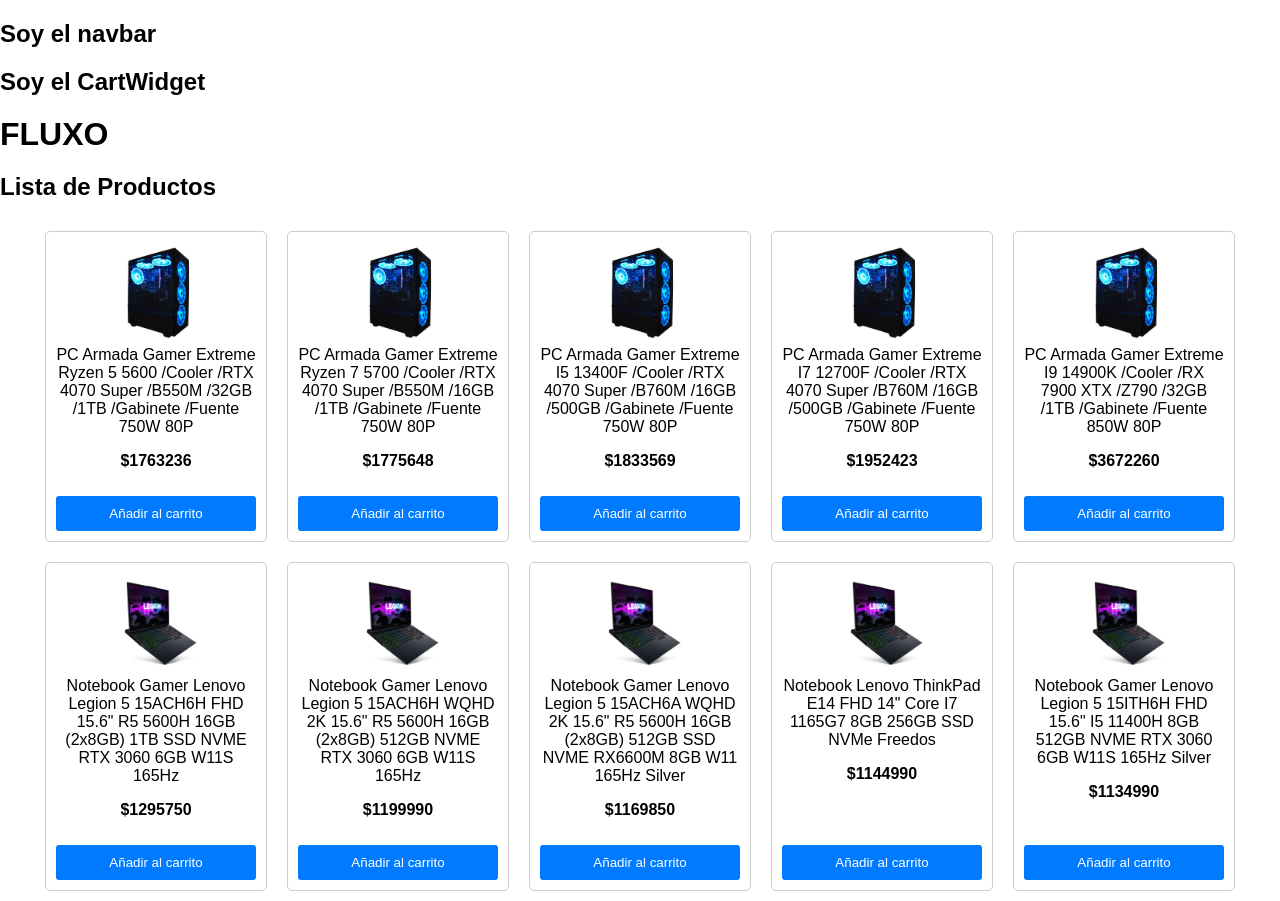
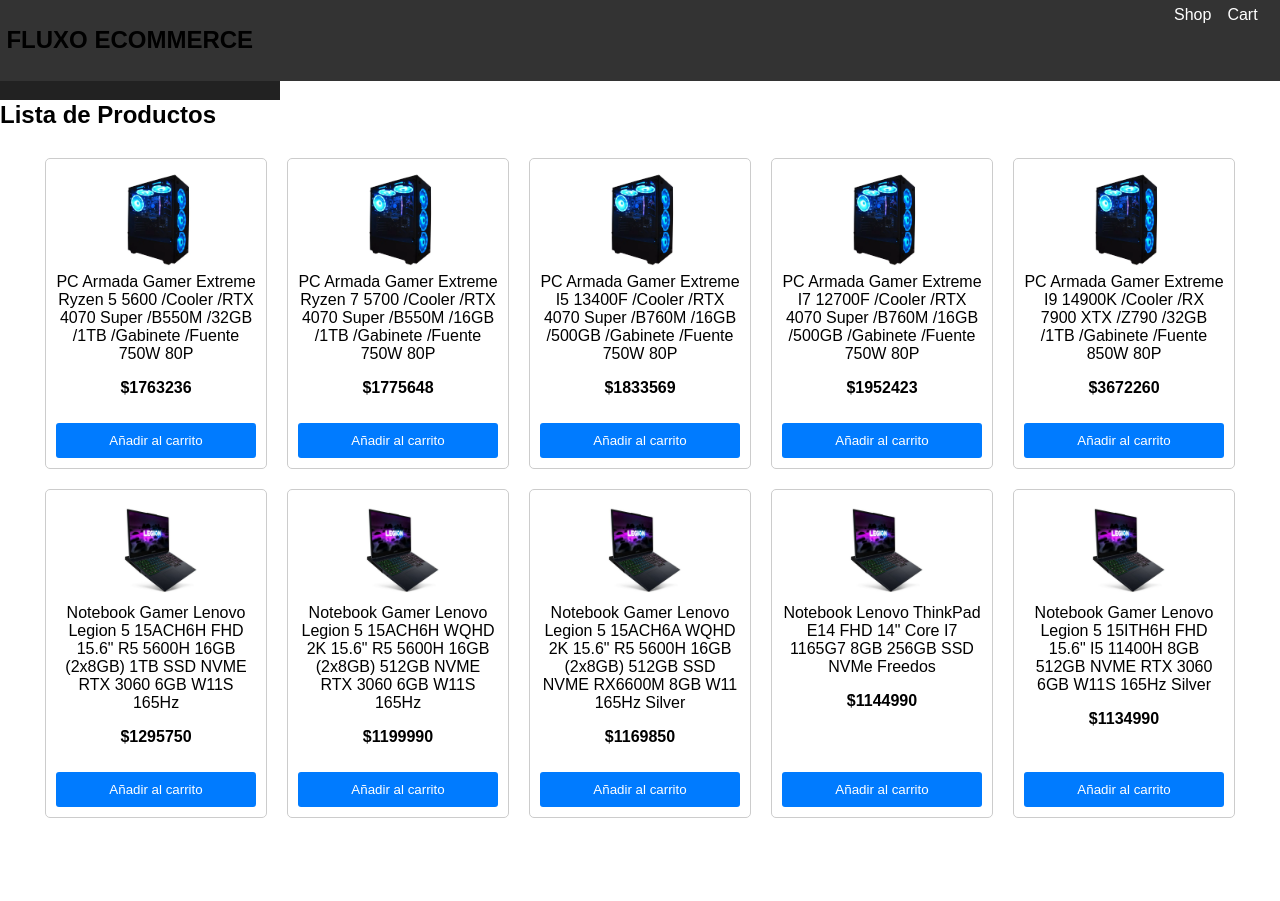
Before and after one commit to GEcheverria93/CreaTuLanding1-Echeverria, a React (Vite) app: page / in a window 1280 px wide. After the commit the page ends 828 px from the top, so only its background shows below. Built offline with nearby package versions, Linux system fonts and the light colour scheme.

Commit message:
add navbar

```diff
--- a/package.json
+++ b/package.json
@@ -14,7 +14,8 @@
   },
   "dependencies": {
     "react": "^18.3.1",
-    "react-dom": "^18.3.1"
+    "react-dom": "^18.3.1",
+    "styled-components": "^6.1.11"
   },
   "devDependencies": {
     "@types/react": "^18.3.3",
--- a/src/App.jsx
+++ b/src/App.jsx
@@ -6,7 +6,7 @@ function App() {
   return (
     <>
       <NavBar />
-      <h1>FLUXO</h1>
+      <h1></h1>
       <ItemListContainer productListTitle={'Lista de Productos'} />
     </>
   );
--- /dev/null
+++ b/src/components/BurguerButon.jsx
@@ -0,0 +1,70 @@
+import styled from 'styled-components';
+
+function BurguerButton(props) {
+  return (
+    <Burguer>
+      <div
+        onClick={props.handleClick}
+        className={`icon nav-icon-5 ${props.clicked ? 'open' : ''}`}
+      >
+        <span></span>
+        <span></span>
+        <span></span>
+      </div>
+    </Burguer>
+  );
+}
+
+export default BurguerButton;
+
+const Burguer = styled.div`
+    .nav-icon-5{
+  width: 35px;
+  height: 30px;
+  margin: 10px 10px;
+  position: relative;
+  cursor: pointer;
+  display: inline-block;
+}
+.nav-icon-5 span{
+  background-color:#fff;
+  position: absolute;
+  border-radius: 2px;
+  transition: .3s cubic-bezier(.8, .5, .2, 1.4);
+  width:100%;
+  height: 4px;
+  transition-duration: 500ms
+}
+.nav-icon-5 span:nth-child(1){
+  top:0px;
+  left: 0px;
+}
+.nav-icon-5 span:nth-child(2){
+  top:13px;
+  left: 0px;
+  opacity:1;
+}
+.nav-icon-5 span:nth-child(3){
+  bottom:0px;
+  left: 0px;
+}
+.nav-icon-5:not(.open):hover span:nth-child(1){
+  transform: rotate(-3deg) scaleY(1.1);
+}
+.nav-icon-5:not(.open):hover span:nth-child(2){
+  transform: rotate(3deg) scaleY(1.1);
+}
+.nav-icon-5:not(.open):hover span:nth-child(3){
+  transform: rotate(-4deg) scaleY(1.1);
+}
+.nav-icon-5.open span:nth-child(1){
+  transform: rotate(45deg);
+  top: 13px;
+}
+.nav-icon-5.open span:nth-child(2){
+  opacity:0;
+}
+.nav-icon-5.open span:nth-child(3){
+  transform: rotate(-45deg);
+  top: 13px;
+`;
--- a/src/components/NavBar.jsx
+++ b/src/components/NavBar.jsx
@@ -1,12 +1,116 @@
+import { useState } from 'react';
+import styled from 'styled-components';
+
+import BurguerButton from './BurguerButon';
 import CartWidget from './CartWidget';
 
-const NavBar = () => {
+function NavBar() {
+  const [clicked, setClicked] = useState(false);
+  const handleClick = () => {
+    // cuando esta true lo pasa a false y vice versa
+    setClicked(!clicked);
+  };
+
   return (
     <>
-      <h2>Soy el navbar</h2>
-      <CartWidget />
+      <NavContainer>
+        <h2>FLUXO ECOMMERCE</h2>
+        <div className={`links ${clicked ? 'active' : ' '}`}>
+          <a href="">Shop</a>
+          <a href="">Cart</a>
+        </div>
+        <div className="burguer">
+          <BurguerButton clicked={clicked} handleClick={handleClick} />
+        </div>
+        <BgDiv className={`initial ${clicked ? ' active' : ''}`}></BgDiv>
+      </NavContainer>
     </>
   );
-};
+}
 
 export default NavBar;
+
+const NavContainer = styled.nav`
+  h2 {
+    font-weight: 400px;
+    span: {
+      font-weight: bold;
+    }
+  }
+  padding: 0.4rem;
+  background-color: #333;
+  display: flex;
+  aling-item: center;
+  justify-content: space-between;
+  a {
+    color: white;
+    text-decoration: none;
+    margin-right: 1rem;
+  }
+  .links {
+    position: absolute;
+    top: -700px;
+    left: -2000px;
+    right: 0;
+    margin-left: auto;
+    margin-right: auto;
+    text-aling: center;
+    transition: all 0.6s ease;
+    a {
+      color: white;
+      font-size: 2rem;
+      display: block;
+    }
+    @media (min-width: 768px) {
+      position: initial;
+      margin: 0;
+      a {
+        font-size: 1rem;
+        color: white;
+        display: inline;
+      }
+    }
+  }
+
+  .links.active {
+    width: 100%;
+    display: block;
+    position: absolute;
+    margin-left: auto;
+    margin-right: auto;
+    top: 30%;
+    left: 0;
+    right: 0;
+    text-aling: center;
+    a {
+      font-size: 2rem;
+      margin:top: 1rem;
+      color: white;
+    }
+  }
+
+  .burguer {
+    @media (min-width: 768px) {
+      display: none;
+    }
+  }
+`;
+
+const BgDiv = styled.div`
+  background-color: #222;
+  position: absolute;
+  top: -700px;
+  left: -1000px;
+  width: 100%;
+  height: 100%;
+  z-index: -1;
+  transition: all 0.6s ease;
+
+  &.active {
+    border-radius: 0 0 80% 0;
+    top: 0;
+    left: 0;
+    width: 100%;
+    height: 100%;
+  }
+`;
```
Also changed, not shown: 1 other file (tests, documents, lock files or other folders).
